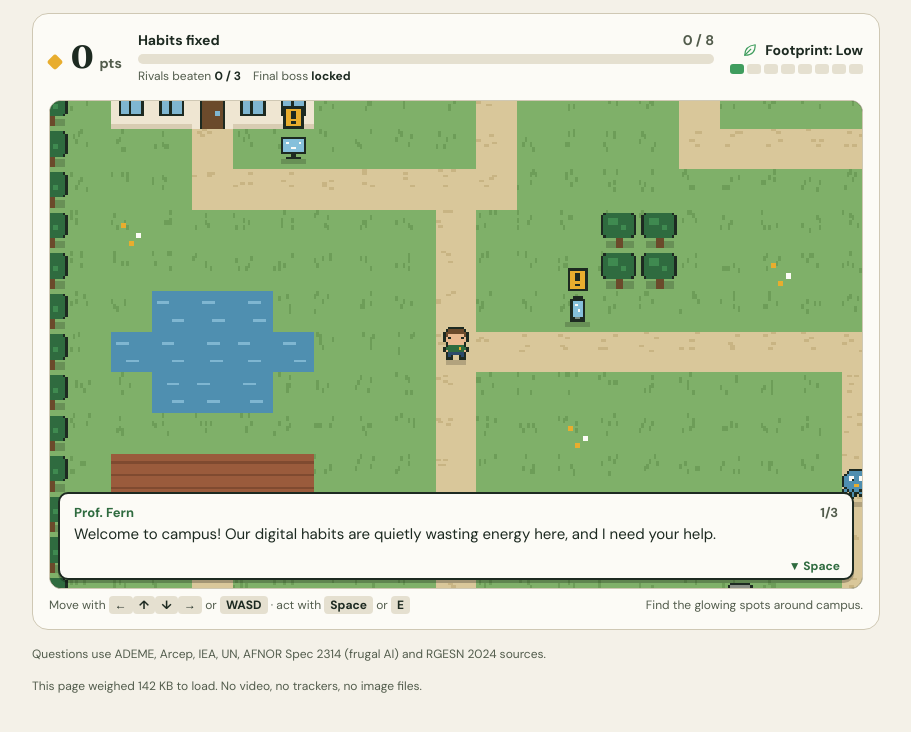
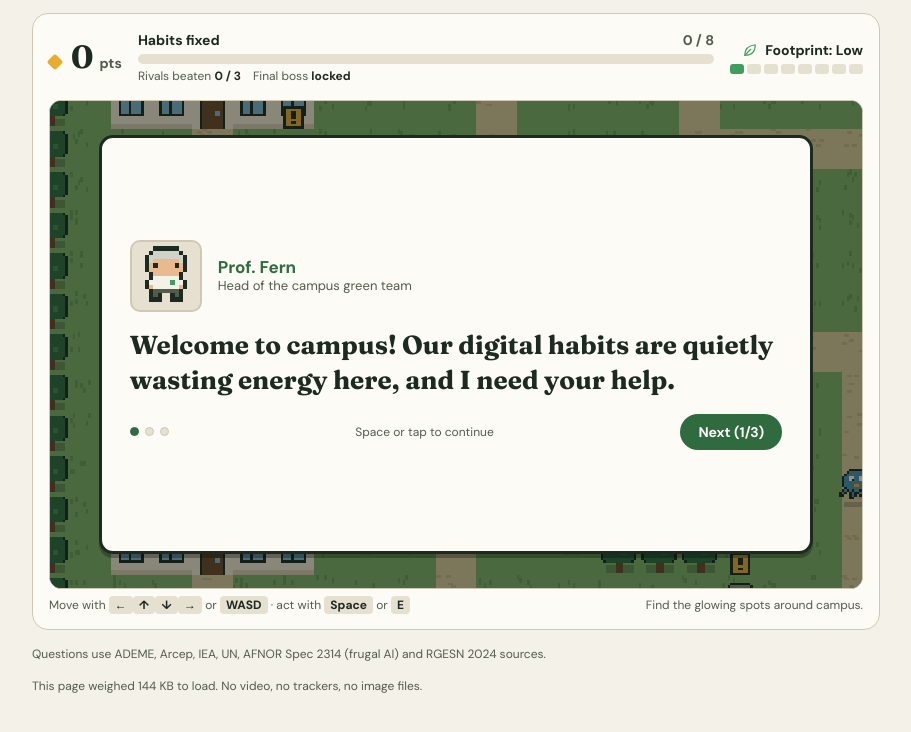
Before and after one commit to ArthurrMrv/gun_game, a plain HTML site: page index.html in a window 1280 px wide. Shown: the part 64-796 px from the top of the page, without its empty margins (184-1095 px from the left). Drawn offline with Linux system fonts and the light colour scheme.

Commit message:
Show dialogue as a large panel over the game screen

```diff
--- a/index.html
+++ b/index.html
@@ -160,14 +160,22 @@ td { padding: 8px; border-bottom: 1px solid var(--line); font-variant-numeric: t
 footer { font: 400 12px/16px var(--sans); color: var(--ink-muted); display: flex; justify-content: space-between; gap: var(--space-4); flex-wrap: wrap; }
 footer a { color: var(--sky); }
 
-/* Dialogue box (RPG style) */
-.dlg { position: absolute; left: 8px; right: 8px; bottom: 8px; background: var(--surface-200); color: var(--ink); border: 2px solid var(--ink);
-  border-radius: 10px; padding: 10px 14px 12px; box-shadow: 0 3px 0 rgba(0,0,0,.25); cursor: pointer; }
-.dlg .who { font: 700 13px/18px var(--sans); color: var(--moss); display: flex; justify-content: space-between; gap: 8px; }
-.dlg .who span:last-child { color: var(--ink-muted); font-weight: 600; font-variant-numeric: tabular-nums; }
-.dlg p { margin: 2px 0 0; font: 400 15px/21px var(--sans); min-height: 42px; }
-.dlg .more { position: absolute; right: 12px; bottom: 6px; font: 700 12px/1 var(--sans); color: var(--moss); animation: nudge 1s infinite; }
-@keyframes nudge { 50% { transform: translateY(2px); } }
+/* Dialogue panel: covers most of the game screen, one message at a time */
+.dlg { position: absolute; inset: 7% 6%; display: flex; flex-direction: column; justify-content: center; gap: clamp(8px, 2vw, 16px);
+  background: var(--surface-200); color: var(--ink); border: 3px solid var(--ink); border-radius: 14px;
+  padding: clamp(14px, 3vw, 28px); box-shadow: 0 0 0 100vmax rgba(10, 18, 12, .45), 0 4px 0 rgba(0,0,0,.3); cursor: pointer; }
+.dlg .head { display: flex; align-items: center; gap: clamp(10px, 2vw, 16px); }
+.dlg canvas { width: clamp(44px, 9vw, 72px); height: auto; aspect-ratio: 1; flex: none; background: var(--surface-300); border-radius: 10px; border: 2px solid var(--line); }
+.dlg .who { font: 700 clamp(14px, 2vw, 17px)/1.3 var(--sans); color: var(--moss); }
+.dlg .role { font: 400 clamp(12px, 1.6vw, 13px)/1.3 var(--sans); color: var(--ink-muted); }
+.dlg p { margin: 0; font: 600 clamp(17px, 2.9vw, 26px)/1.35 var(--display); text-wrap: pretty; }
+.dlg .foot { display: flex; align-items: center; justify-content: space-between; gap: 12px; }
+.dots { display: flex; gap: 6px; }
+.dots i { width: 9px; height: 9px; border-radius: 50%; background: var(--surface-300); border: 1px solid var(--line); }
+.dots i.on { background: var(--moss); border-color: var(--moss); }
+.dlg .btn { padding: 8px 18px; }
+.dlg .keyhint { font: 400 12px/16px var(--sans); color: var(--ink-muted); }
+@media (max-width: 480px) { .dlg { inset: 4% 3%; } .dlg .keyhint { display: none; } }
 .sub { font: 400 12px/16px var(--sans); color: var(--ink-muted); margin-top: 4px; display: flex; gap: 12px; flex-wrap: wrap; }
 .sub b { font-weight: 600; color: var(--ink); }
 
@@ -199,7 +207,7 @@ footer a { color: var(--sky); }
   .modal { padding: 18px; }
   .brand b { font-size: 21px; }
 }
-@media (prefers-reduced-motion: reduce) { .fill, .hp i { transition: none; } .dlg .more { animation: none; } }
+@media (prefers-reduced-motion: reduce) { .fill, .hp i { transition: none; } }
 </style>
 
 <svg width="0" height="0" style="position:absolute" aria-hidden="true">
@@ -259,7 +267,11 @@ footer a { color: var(--sky); }
       </div>
       <div class="stage">
         <canvas id="cv" width="320" height="192" aria-label="Pixel campus. Move the character to the glowing spots and press Space to fix each habit." tabindex="0"></canvas>
-        <div class="dlg" id="dlg" hidden role="status" aria-live="polite"><div class="who"><span id="dlgWho"></span><span id="dlgN"></span></div><p id="dlgTxt"></p><span class="more" aria-hidden="true">▼ Space</span></div>
+        <div class="dlg" id="dlg" hidden role="dialog" aria-live="polite" aria-labelledby="dlgWho">
+          <div class="head"><canvas id="dlgPic" width="16" height="16" aria-hidden="true"></canvas><div><div class="who" id="dlgWho"></div><div class="role" id="dlgRole"></div></div></div>
+          <p id="dlgTxt"></p>
+          <div class="foot"><div class="dots" id="dlgN" aria-hidden="true"></div><span class="keyhint">Space or tap to continue</span><button class="btn btn-primary" id="dlgBtn" type="button">Next</button></div>
+        </div>
       </div>
       <div class="hint">
         <span class="kbhint">Move with <kbd>←</kbd><kbd>↑</kbd><kbd>↓</kbd><kbd>→</kbd> or <kbd>WASD</kbd> · act with <kbd>Space</kbd> or <kbd>E</kbd></span>
@@ -769,10 +781,21 @@ function say(lines, done) {
   dlgQ = lines; dlgI = 0; dlgDone = done || null; dlgOpen = true; keys.clear();
   $("#dlg").hidden = false; showLine();
 }
+const PROF_PAL = Object.assign({}, HERO_PAL, { h: "#cfd3c8", g: "#f4f1e8", y: "#3f9d5e", p: "#525c4c" });
+const SPEAKERS = {
+  "Prof. Fern": { role: "Head of the campus green team", draw: (c) => drawSprite(c, HERO.down[0], PROF_PAL, 3, 1) },
+  "Byte Hog": { role: "Rival · hoards data", draw: (c) => drawSprite(c, CREATURES.hog, CREATURE_PAL, 0, 1) },
+  "Stream Kraken": { role: "Rival · never stops streaming", draw: (c) => drawSprite(c, CREATURES.kraken, CREATURE_PAL, 0, 2) },
+  "Gadget Gremlin": { role: "Rival · loves new gadgets", draw: (c) => drawSprite(c, CREATURES.gremlin, CREATURE_PAL, 0, 1) },
+  "The Overclock": { role: "Final boss", draw: (c) => drawSprite(c, CREATURES.boss, CREATURE_PAL, 0, 1) }
+};
 function showLine() {
-  const l = dlgQ[dlgI];
-  $("#dlgWho").textContent = l.who; $("#dlgTxt").textContent = l.text;
-  $("#dlgN").textContent = dlgQ.length > 1 ? `${dlgI + 1}/${dlgQ.length}` : "";
+  const l = dlgQ[dlgI], sp = SPEAKERS[l.who];
+  $("#dlgWho").textContent = l.who; $("#dlgRole").textContent = sp ? sp.role : ""; $("#dlgTxt").textContent = l.text;
+  const pc = $("#dlgPic").getContext("2d"); pc.clearRect(0, 0, 16, 16); if (sp) sp.draw(pc);
+  $("#dlgN").innerHTML = dlgQ.length > 1 ? dlgQ.map((_, i) => `<i class="${i <= dlgI ? "on" : ""}"></i>`).join("") : "";
+  const lastLine = dlgI === dlgQ.length - 1;
+  $("#dlgBtn").textContent = !lastLine ? `Next (${dlgI + 1}/${dlgQ.length})` : dlgDone ? "Duel!" : "Let's go";
 }
 function advance() {
   if (!dlgOpen) return;
@@ -780,6 +803,7 @@ function advance() {
   dlgOpen = false; $("#dlg").hidden = true; const d = dlgDone; dlgDone = null; cv.focus(); if (d) d();
 }
 $("#dlg").addEventListener("click", advance);
+$("#dlgBtn").addEventListener("click", (e) => { e.stopPropagation(); advance(); });
 function encounter(def, rs) {
   if (rs) rs.cool = performance.now() + 1e9; // freeze while the battle runs
   keys.clear(); S.moving = false;
```
Also changed, not shown: src/frugal-quest.html (+37 -13 lines).
